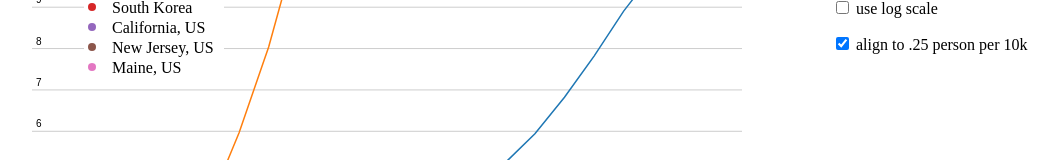
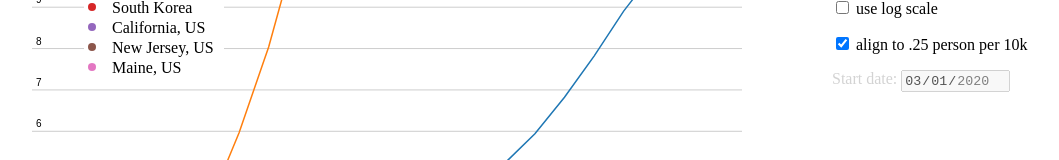
Before and after one commit to llimllib/covidgraph, a plain HTML site: page index.html in a window 1280 px wide. Both pictures are taken after a click on the checkbox "align to .25 person per 10k". Shown: the part 191-351 px from the top of the page, without its empty margins (108-1167 px from the left). Drawn offline with nearby package versions, Linux system fonts and the light colour scheme.

Commit message:
add license, custom start date support

```diff
--- a/index.html
+++ b/index.html
@@ -64,6 +64,13 @@ article {
           <input type="checkbox" id="alignBaseline" name="alignBaseline">
           <label for="alignBaseline">align to .25 person per 10k</label>
         </p>
+        <p>
+          <label for="startdate">Start date:</label>
+          <input type="date" id="startdate" name="startdate"
+             value="2020-03-01"
+             pattern="\d{4}-\d{2}-\d{2}"
+             min="2020-01-22" max="2020-03-25">
+        </p>
       </div>
     </div>
     <div>
--- a/newgraph.js
+++ b/newgraph.js
@@ -1,4 +1,3 @@
-// TODO: don't put same dates in for each data point
 // TODO: configurable starting point?
 // TODO: permalinks that allow sharing of a graph with a particular country set
 // or axis type
@@ -27,9 +26,6 @@ let activeRegions = [
 // activeColors
 let activeColors = d3.schemeCategory10.slice(0, activeRegions.length);
 let inactiveColors = d3.schemeCategory10.slice(activeRegions.length);
-
-// start at March 1
-const startdt = new Date(2020, 2, 1);
 
 fetchData = async () => {
   rawData = await d3.json("./data.json");
@@ -227,6 +223,8 @@ graphConfirmedByDate = () => {
     .attr("transform", "translate(" + margin.left + "," + margin.top + ")");
 
   // Add X axis: the date
+  const dtparts = document.querySelector("#startdate").value.split("-");
+  const startdt = new Date(dtparts[0], dtparts[1] - 1, dtparts[2]);
   const x = d3.scaleTime().domain([startdt, maxdt]).range([0, width]);
   svg
     .append("g")
@@ -458,7 +456,17 @@ main = async () => {
   buildTable();
   graph();
   document.querySelector("#logscale").addEventListener("change", graph);
-  document.querySelector("#alignBaseline").addEventListener("change", graph);
+  document.querySelector("#alignBaseline").addEventListener("change", (evt) => {
+    if (evt.target.checked) {
+      d3.select("label[for=startdate").style("color", "lightgrey");
+      document.querySelector("#startdate").disabled = true;
+    } else {
+      d3.select("label[for=startdate").style("color", "black");
+      document.querySelector("#startdate").disabled = false;
+    }
+    graph();
+  });
+  document.querySelector("#startdate").addEventListener("change", graph);
 };
 
 window.addEventListener("DOMContentLoaded", (evt) => {
```
Also changed, not shown: 1 other file.
